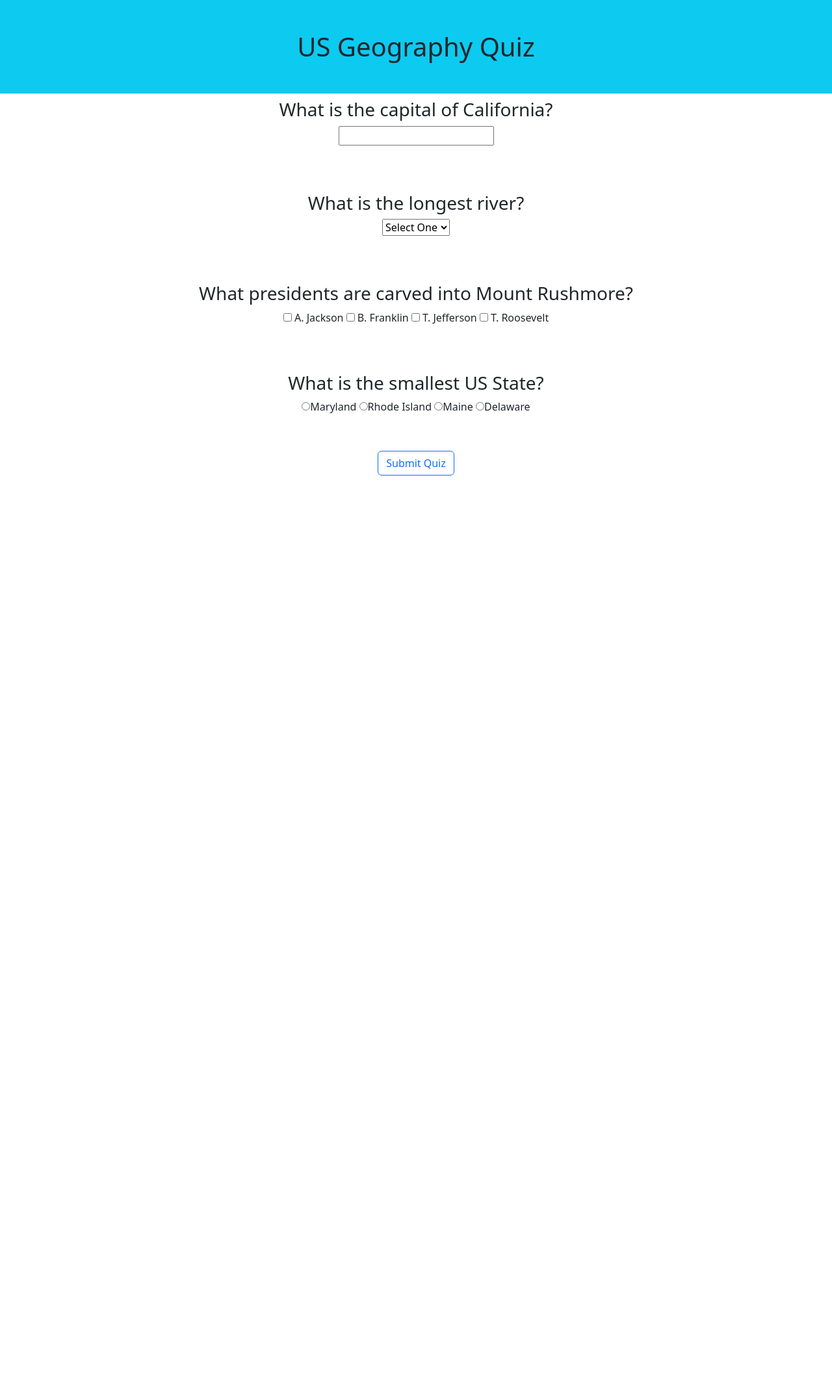
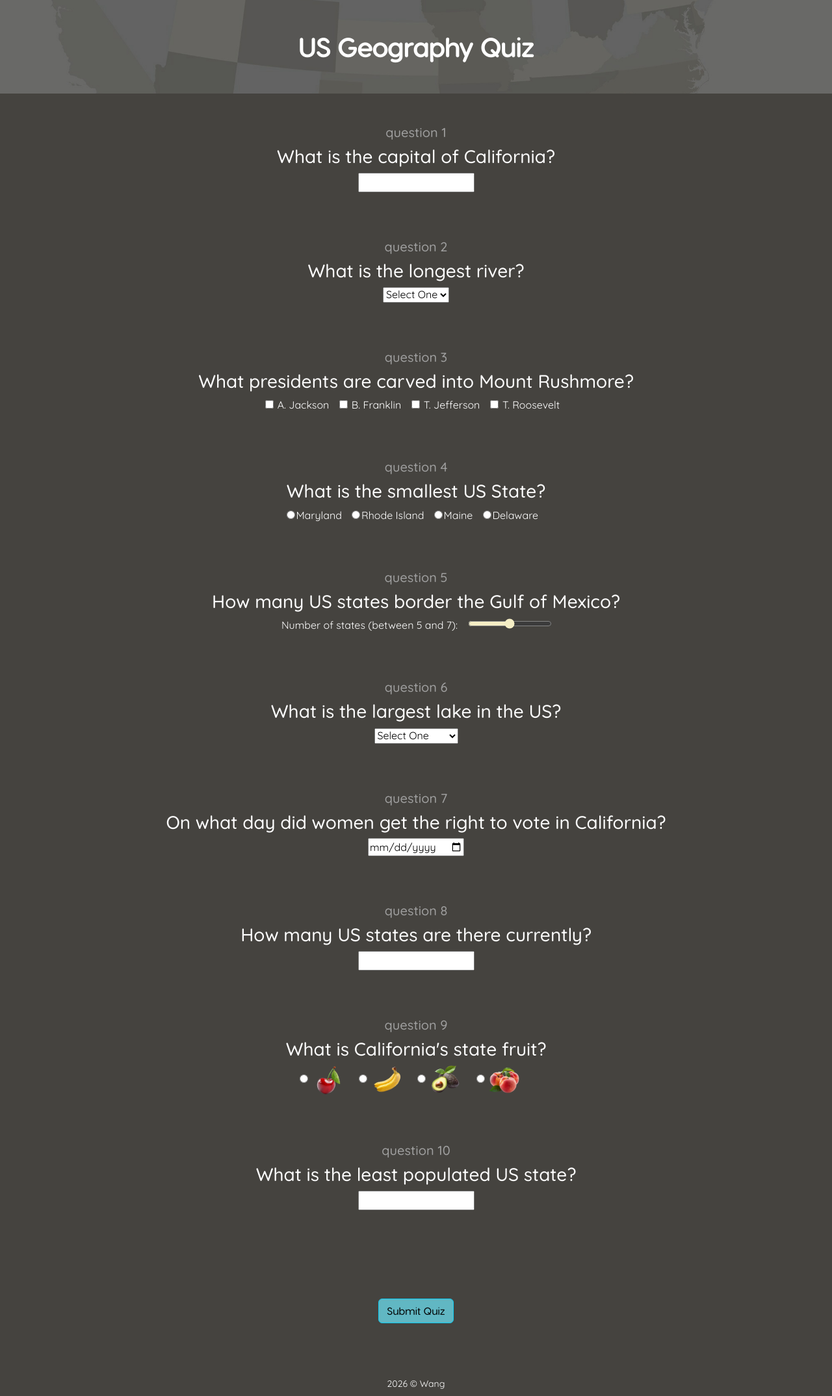
Before and after one commit to sylvia-ww/sylvia-ww.github.io, a web app: file hw2/index.html in a window 1280 px wide. Shown: the whole page at 65% size. Before the commit the page ends 732 px from the top, so only its background shows below. Run offline with its HTML, style and script files only (its server is not run), Linux system fonts and the light colour scheme.

Commit message:
hw2 done

```diff
--- a/hw2/css/styles.css
+++ b/hw2/css/styles.css
@@ -1,12 +1,96 @@
+@import url('https://fonts.googleapis.com/css2?family=Open+Sans:ital,wght@0,300..800;1,300..800&family=Quicksand:wght@300..700&display=swap');
 :root {
     --red: rgba(230, 99, 99, 1.00);
     --green: rgba(99, 230, 190, 1.00);
+    --bg-gray: rgb(69, 67, 63);
+    --bg-transparent: rgba(160, 160, 160, 0);
+}
+
+/* only for quiz header */
+@font-face {
+    font-family: visby_round;
+    src: url(VisbyRoundCF-Medium.woff2);
 }
 
 body {
-
+    background-color: var(--bg-gray);
+    font-family: Quicksand, Arial, Helvetica, sans-serif;
+    color: white;
 }
 
+/* quiz header */
+.bg-info {
+    background-image: url('../img/us-map.jpg');
+    background-position: center;
+    background-size: 100vw;
+    margin-bottom: 3rem;
+    backdrop-filter: brightness(50%);
+    font-weight: bolder;
+    font-family: visby_round, Arial, Helvetica, sans-serif;
+}
+
+/* limit checkmark/xmark size */
 img {
     max-width: 3rem;
+    margin-right: 0.5rem;
 }
+
+/* radio button spacing */
+label {
+    margin-left: 0.1rem;
+    margin-right: 0.7rem;
+}
+
+/* question header */
+h5 {
+    color: rgb(159, 159, 159);
+}
+
+.bg-success, .bg-warning, .bg-danger {
+    width: fit-content;
+    margin: 0 auto;
+    padding: 0.5rem 1rem;
+    border-radius: 0.5rem;
+    font-weight: bold;
+}
+
+/* feedback colors */
+.bg-success {
+    background-color: rgb(59, 167, 135) !important;
+}
+.bg-warning{
+    background-color: rgb(145, 127, 48) !important;
+}
+.bg-danger {
+    background-color: transparent !important;
+    padding: 0rem;
+}
+
+/* total score */
+#totalScore {
+    margin-top: 2rem;
+}
+
+/* submit button */
+.btn-info {
+    margin-top: 4rem;
+}
+
+/* slider */
+input[type="range"] {
+    accent-color: rgb(245, 238, 197);
+}
+
+.submit-btn {
+    background-color: rgb(97, 183, 195);
+    font-family: visby_round;
+}
+
+#totalAttempts {
+    margin-top: 2rem;
+    margin-bottom: 5rem;
+}
+
+footer {
+    margin-bottom: 0.5rem;
+}
--- a/hw2/index.html
+++ b/hw2/index.html
@@ -5,6 +5,7 @@
     <meta charset="UTF-8">
     <meta name="viewport" content="width=device-width, initial-scale=1.0">
     <title>US Geography Quiz</title>
+
     <link rel="stylesheet" href="https://cdn.jsdelivr.net/npm/bootstrap@5.3.3/dist/css/bootstrap.min.css">
     <link rel="stylesheet" href="./css/styles.css">
 </head>
@@ -13,16 +14,15 @@
     <h1 class="p-5 bg-info">US Geography Quiz</h1>
 
     <!-- question 1 -->
-    <h3>
-        <span id="markImg1"></span>
-        What is the capital of California?
-    </h3>
+    <h5>question 1</h5>
+    <h3><span id="markImg1"></span>What is the capital of California?</h3>
     <input type="text" id="q1">
     <br><br>
     <div id="q1Feedback"></div>
     <br><br>
 
     <!-- question 2 -->
+    <h5>question 2</h5>
     <h3><span id="markImg2"></span>What is the longest river?</h3>
     <select id="q2">
         <option value="">Select One</option>
@@ -36,6 +36,7 @@
     <br><br>
 
     <!-- question 3 -->
+    <h5>question 3</h5>
     <h3><span id="markImg3"></span>What presidents are carved into Mount Rushmore?</h3>
     <input type="checkbox" id="Jackson"> <label for="Jackson">A. Jackson</label>
     <input type="checkbox" id="Franklin"> <label for="Franklin">B. Franklin</label>
@@ -46,18 +47,84 @@
     <br><br>
 
     <!-- question 4 -->
+    <h5>question 4</h5>
     <h3><span id="markImg4"></span>What is the smallest US State?</h3>
     <div id="q4Choices"></div>
+    <br>
+    <div id="q4Feedback"></div>
     <br><br>
-    <div id="q4Feedback"></div>
 
+    <!-- question 5 -->
+    <h5>question 5</h5>
+    <h3><span id="markImg5"></span>How many US states border the Gulf of Mexico?</h3>
+    <label for="q5">Number of states (between 5 and 7):</label>
+    <input type="range" id="q5" name="q5" min="5" max="7">
+    <br><br>
+    <div id="q5Feedback"></div>
+    <br><br>
+
+    <!-- question 6 -->
+    <h5>question 6</h5>
+    <h3><span id="markImg6"></span>What is the largest lake in the US?</h3>
+    <select id="q6">
+        <option value="">Select One</option>
+        <option value="superior">Lake Superior</option>
+        <option value="huron">Lake Huron</option>
+        <option value="michigan">Lake Michigan</option>
+        <option value="erie">Lake Erie</option>
+        <option value="ontario">Lake Ontario</option>
+    </select>
+    <br><br>
+    <div id="q6Feedback"></div>
+    <br><br>
+
+    <!-- question 7 -->
+    <h5>question 7</h5>
+    <h3><span id="markImg7"></span>On what day did women get the right to vote in California?</h3>
+    <input type="date" id="q7" name="q7" />
+    <!-- answer: oct 10, 1911 -->
+    <br><br>
+    <div id="q7Feedback"></div>
+    <br><br>
+
+    <!-- question 8 -->
+    <h5>question 8</h5>
+    <h3><span id="markImg8"></span>How many US states are there currently?</h3>
+    <input type="number" id="q8" />
+    <br><br>
+    <div id="q8Feedback"></div>
+    <br><br>
+
+    <!-- question 9 -->
+    <h5>question 9</h5>
+    <h3><span id="markImg9"></span>What is California's state fruit?</h3>
+    <input type="radio" value="ch" name="q9" id="cherries"> <label for="cherries"><img src="./img/cherries.png" alt="cherries"></label>
+    <input type="radio" value="ba" name="q9" id="bananas"> <label for="bananas"><img src="./img/bananas.png" alt="bananas"></label>
+    <input type="radio" value="avo" name="q9" id="avocado"> <label for="avocado"><img src="./img/avocado.webp" alt="avocado"></label>
+    <input type="radio" value="pe" name="q9" id="peaches"> <label for="peaches"><img src="./img/peaches.png" alt="peaches"></label>
+    <br><br>
+    <div id="q9Feedback"></div>
+    <br><br>
+
+    <!-- question 10 -->
+    <h5>question 10</h5>
+    <h3><span id="markImg10"></span>What is the least populated US state?</h3>
+    <input type="text" id="q10">
+    <br><br>
+    <div id="q10Feedback"></div>
+    <br><br>
+
+    <!-- submit button and results -->
     <h3 id="validationFdbk" class="bg-danger text-white"></h3>
-    <button class="btn btn-outline-primary">Submit Quiz</button>
+    <button class="btn btn-info submit-btn">Submit Quiz</button>
     <h2 id="totalScore" class="text-info"></h2>
     <div id="congrats"></div>
 
     <!-- total attempts -->
-     <h3 id="totalAttempts"></h3>
+    <h3 id="totalAttempts"></h3>
+
+    <!-- copyright -->
+    <footer><small>2026 &copy; Wang</small></footer>
 
     <script src="js/script.js"></script>
 </body>
--- a/hw2/js/script.js
+++ b/hw2/js/script.js
@@ -54,11 +54,13 @@ function displayQ4Choices() {
 function isFormValid() {
     let isValid = true;
     let q1Response = document.querySelector("#q1").value;
-    let validationFdbk = document.querySelector("#validationFdbk");
+    let validationFdbk = document.querySelector('#validationFdbk');
 
     if (q1Response === "") {
         isValid = false;
         validationFdbk.textContent = "Question 1 was not answered";
+        validationFdbk.style.setProperty("background-color", "var(--red)", "important");
+        validationFdbk.style.setProperty("padding", "1rem 2rem");
     }
 
     return isValid;
@@ -68,7 +70,10 @@ function gradeQuiz() {
     console.log("Grading quiz...");
 
     //check if form valid
-    document.querySelector("#validationFdbk").textContent = "";
+    let validationFdbk = document.querySelector("#validationFdbk");
+    validationFdbk.textContent = "";
+    validationFdbk.style.setProperty("background-color", "transparent", "important");
+    validationFdbk.style.setProperty("padding", "0rem");
     if (!isFormValid()) {
         return;
     }
@@ -92,7 +97,7 @@ function gradeQuiz() {
         feedback.textContent = "Correct!";
         feedback.className = "bg-success text-white";
         setMarkImage(index, "checkmark.png", "Checkmark");
-        score += 20;
+        score += 10;
     }
 
     function wrongAnswer(index) {
@@ -112,7 +117,7 @@ function gradeQuiz() {
     q1Feedback.className = "";
     markImg1.textContent = "";
 
-    // grading logic
+    // --grading logic--
     // question 1
     let q1Response = document.querySelector("#q1").value.toLowerCase();
     if (q1Response === "sacramento") {
@@ -147,18 +152,66 @@ function gradeQuiz() {
         wrongAnswer(4);
     }
 
+    //question 5
+    if (document.querySelector('#q5').value == 5) {
+        rightAnswer(5);
+    } else {
+        wrongAnswer(5);
+    }
+
+    // question 6
+    let q6Response = document.querySelector("#q6").value.toLowerCase();
+    if (q6Response === "superior") {
+        rightAnswer(6);
+    } else {
+        wrongAnswer(6);
+    }
+
+    // question 7
+    if (document.querySelector("#q7").value === "1911-10-11") {
+        rightAnswer(7)
+    } else {
+        wrongAnswer(7);
+    }
+
+    //question 8
+    if (document.querySelector('#q8').value == 50) {
+        rightAnswer(8)
+    } else {
+        wrongAnswer(8);
+    }
+
+    // question 9
+    let selectedQ9 = document.querySelector("input[name=q9]:checked");
+    if (selectedQ9 !== null && selectedQ9.value === "avo") {
+        rightAnswer(9);
+    } else {
+        wrongAnswer(9);
+    }
+
+    // question 10
+    let q10Response = document.querySelector("#q10").value.toLowerCase();
+    if (q10Response === "wyoming") {
+        rightAnswer(10);
+    } else {
+        wrongAnswer(10);
+    }
+
     // display total score
     totalScore = document.querySelector("#totalScore");
     totalScore.textContent = `Total Score: ${score}`;
     // <80 -> make it red
+    console.log(`Final score: ${score}`);
+    //if score is low, make it red
     if (score < 80) {
-        totalScore.style.color("red");
+        totalScore.style.setProperty("color", "var(--red)", "important");
     }
     // >80 -> congratulations message
     else {
+        totalScore.style.setProperty("color", "");
         congrats_msg = document.querySelector('#congrats');
         congrats_msg.textContent = "Congratulations! Your score is pretty good."
-        congrats_msg.style.color("green");
+        congrats_msg.style.setProperty("color", "var(--green)", "important");
     }
 
     // update total attempts
```
Also changed, not shown: hw2/css/VisbyRoundCF-Medium.woff2 (added), hw2/img/avocado.webp (added), hw2/img/bananas.png (added), hw2/img/cherries.png (added), hw2/img/peaches.png (added), hw2/img/us-map.jpg (added).
